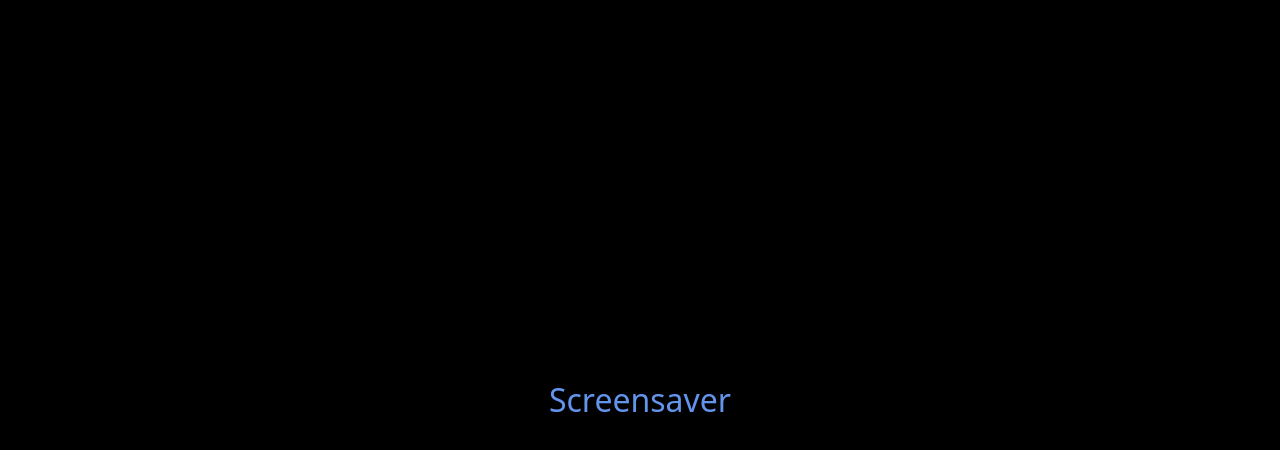
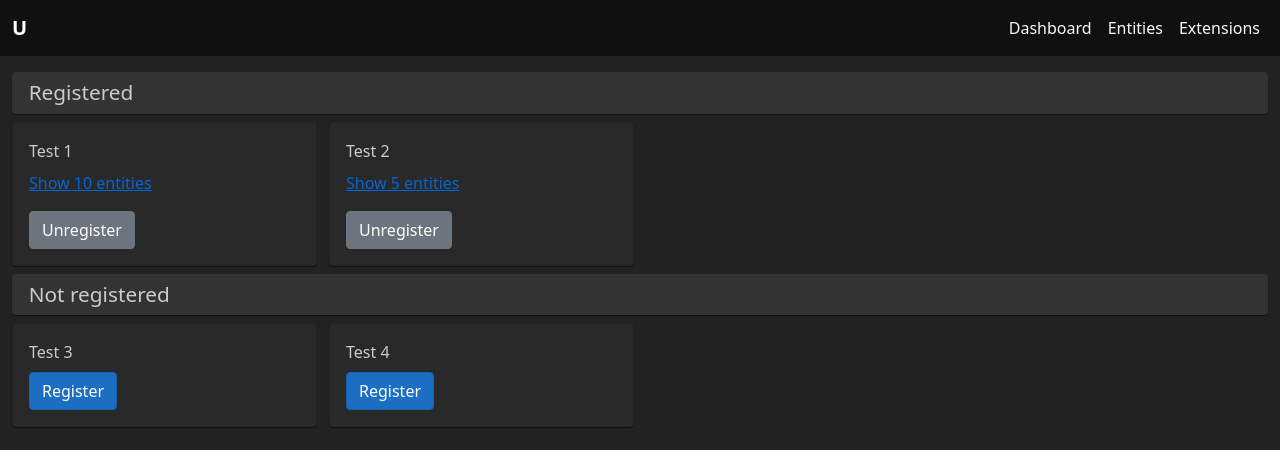
Before and after one commit to anmalkov/umbrella, a React (Create React App) app in the folder src/Umbrella.Ui/ClientApp/: page /extensions in a window 1280 px wide. Shown: the top 450 px of the page. Built offline with nearby package versions, Linux system fonts and the light colour scheme.

Commit message:
add Extensions to react

```diff
--- /dev/null
+++ b/src/Umbrella.Ui/ClientApp/src/components/Extension.js
@@ -0,0 +1,27 @@
+import React from 'react';
+import { Card, CardBody, CardTitle, CardText, Button } from 'reactstrap';
+
+
+const Extension = ({ id, displayName, entitiesCount, registered, htmlForRegistration, onSelect }) => {
+
+    return (
+        <div className="col-lg-3 col-md-6 col-sm-12">
+            <Card className="widget">
+                <CardBody>
+                    <CardTitle>{displayName}</CardTitle>
+                    { entitiesCount > 0 && registered &&
+                        <CardText>
+                            <a href="/Entities">Show {entitiesCount} entities</a>
+                        </CardText>
+                    }
+                    {registered
+                        ? <Button color="secondary" onClick={() => onSelect({ id, displayName, registered, htmlForRegistration })}>Unregister</Button>
+                        : <Button color="primary" onClick={() => onSelect({ id, displayName, registered, htmlForRegistration })}>Register</Button>
+                    }
+                </CardBody>
+            </Card>
+        </div>
+    );
+}
+
+export default Extension;
--- /dev/null
+++ b/src/Umbrella.Ui/ClientApp/src/components/Extensions.css
@@ -0,0 +1,46 @@
+:root {
+    --super-dark: #101010;
+    --background: #222222;
+    --widget-background: #292929;
+    --swimlane-background: #333333;
+    --error-background: #660000;
+    --text-color: #cccccc;
+    --divider-color: #444444;
+}
+
+body {
+    background-color: var(--background);
+    color: var(--text-color);
+}
+
+h1.swimlane {
+    background-color: var(--swimlane-background);
+    border-radius: 4px;
+    box-shadow: 0px 1px 1px var(--super-dark);
+    padding: 0.4em 0.8em;
+    font-size: 1.3em;
+    font-weight: normal;
+}
+
+.widget {
+    background-color: var(--widget-background);
+    box-shadow: 0px 1px 1px var(--super-dark);
+    border-radius: 4px;
+}
+
+.row {
+    padding-left: calc(var(--bs-gutter-x) * .5);
+    margin-bottom: 0.5rem;
+}
+
+.row > * {
+    padding-left: 0;
+}
+
+.modal-content {
+    background-color: var(--widget-background);
+}
+
+.modal-header, .modal-footer {
+    border-color: var(--divider-color);
+}
--- a/src/Umbrella.Ui/ClientApp/src/components/Extensions.js
+++ b/src/Umbrella.Ui/ClientApp/src/components/Extensions.js
@@ -1,9 +1,82 @@
-import React from 'react';
+import React, { useRef, useState } from 'react';
+import { Button, Modal, ModalHeader, ModalBody, ModalFooter, Row } from 'reactstrap';
+import Extension from './Extension';
+import './Extensions.css';
 
 const Extensions = () => {
+
+    const extensions = [
+        { id: "1", displayName: "Test 1", entitiesCount: 10, registered: true },
+        { id: "2", displayName: "Test 2", entitiesCount: 5, registered: true },
+        {
+            id: "3", displayName: "Test 3", registered: false, htmlForRegistration: `
+                <div class=\"mb-3\">
+                  <label for=\"bridgeIp\" class= \"form-label\">Hue bridge IP address</label >
+                  <input type=\"text\" class= \"form-control\" id=\"bridgeIp\" aria-describedby=\"hubIpAddressHelp\" >
+                  <div id=\"hubIpAddressHelp\" class=\"form-text\">In the Hue mobile app go to: Settings -> My Hue System -> Philips Hue</div>
+                </div >
+                <p><b>NOTE:</b>Please make sure that you press the button on your Philips Hue Hub before you press 'Register' button below</p>` },
+        { id: "4", displayName: "Test 4", registered: false, htmlForRegistration: "Test text 2" },
+
+    ];
+
+    const [selectedExtension, setSelectedExtension] = useState({});
+    const [isRegistrationDialogOpen, setIsRegistrationDialogOpen] = useState(false);
+
+    const registrationParamsRef = useRef(null);
+
+    const toggleRegistrationDialog = () => setIsRegistrationDialogOpen(!isRegistrationDialogOpen);
+
+    const selectExtension = (extension) => {
+        setSelectedExtension(extension);
+        if (extension.registered) {
+            if (window.confirm(`Do you want to unregister extension '${extension.displayName}' ?`)) {
+                unregisterExtension(extension.id)
+            }
+            return;
+        }
+        setIsRegistrationDialogOpen(true);
+    }
+
+    const unregisterExtension = (id) => {
+        //send unregister request
+    }
+
+    const registerExtension = (extension) => {
+        const inputs = Array.from(registrationParamsRef.current.getElementsByTagName("input"));
+        const data = {}
+        inputs.reduce((result, e) => {
+            result[e.id] = e.value;
+        }, data);
+        // send register request with data
+        setIsRegistrationDialogOpen(false);
+    }
+
+
     return (
       <div>
-        <h1>Extensions</h1>
+            <h1 className="swimlane">Registered</h1>
+            <Row>
+                {extensions.filter(e => e.registered).map(e =>
+                    <Extension key={e.id} id={e.id} displayName={e.displayName} entitiesCount={e.entitiesCount} registered={e.registered} onSelect={selectExtension} />
+                )}
+            </Row>
+            <h1 className="swimlane">Not registered</h1>
+            <Row>
+                {extensions.filter(e => !e.registered).map((e) =>
+                    <Extension key={e.id} id={e.id} displayName={e.displayName} entitiesCount={e.entitiesCount} registered={e.registered} htmlForRegistration={e.htmlForRegistration} onSelect={selectExtension} />
+                )}
+            </Row>
+            <Modal isOpen={isRegistrationDialogOpen} centered={true} toggle={toggleRegistrationDialog}>
+                <ModalHeader toggle={toggleRegistrationDialog}>Register {selectedExtension.displayName}</ModalHeader>
+                <div ref={registrationParamsRef}>
+                    <ModalBody dangerouslySetInnerHTML={{ __html: selectedExtension.htmlForRegistration }} />
+                </div>
+                <ModalFooter>
+                    <Button color="secondary" onClick={toggleRegistrationDialog}>Close</Button>
+                    <Button color="primary" onClick={registerExtension}>Register</Button>
+                </ModalFooter>
+            </Modal>
       </div>
     );
 }
--- a/src/Umbrella.Ui/ClientApp/src/components/Layout.js
+++ b/src/Umbrella.Ui/ClientApp/src/components/Layout.js
@@ -5,7 +5,7 @@ import Screensaver from './Screensaver';
 
 const Layout = (props) => {
 
-    const [screensaverShown, setScreensaverShown] = useState(true);
+    const [screensaverShown, setScreensaverShown] = useState(false);
     const [screensaverTimeout, setScreensaverTimeout] = useState(-1);
 
     const hideScreensaver = () => {
@@ -18,14 +18,12 @@ const Layout = (props) => {
 
     const startTimeout = () => {
         clearTimeout(screensaverTimeout);
-        console.log("new timeout");
         const timeout = setTimeout(showScreensaver, 60000);
         setScreensaverTimeout(timeout);
     }
 
     const appTouched = (e) => {
         if (e.target.id !== "screensaver") {
-            console.log("clicked");
             startTimeout();
         }
     }
--- a/src/Umbrella.Ui/ClientApp/src/components/NavMenu.css
+++ b/src/Umbrella.Ui/ClientApp/src/components/NavMenu.css
@@ -16,3 +16,7 @@ html {
 .box-shadow {
   box-shadow: 0 .25rem .75rem rgba(0, 0, 0, .05);
 }
+
+.bg-dark {
+    background-color: var(--super-dark) !important;
+}
```
